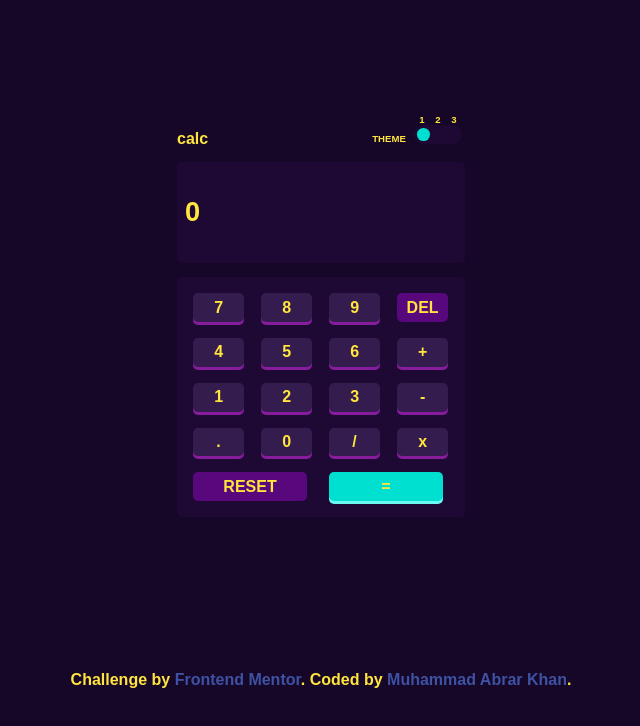
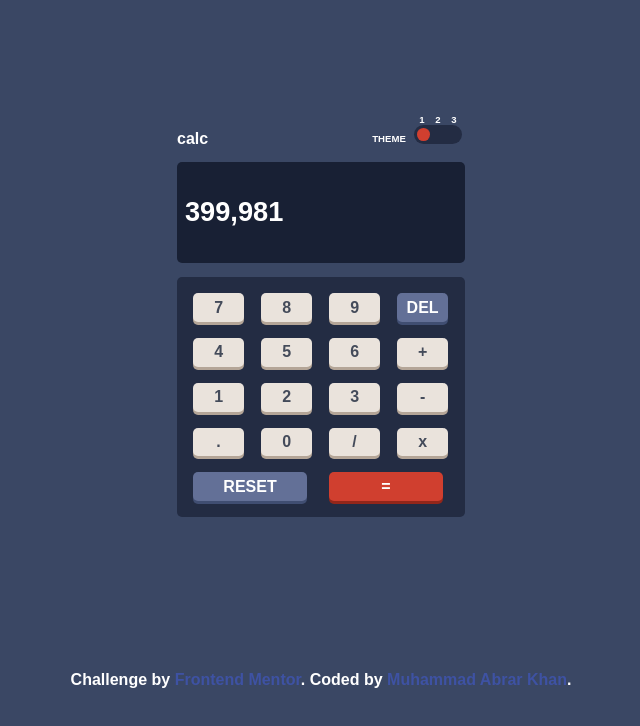
Before and after one commit to Muhammad-Abrar-Khan/Challenge2_Calculator.github.io, a plain HTML site: page index.html in a window 1280 px wide. Shown: the whole page, without its empty margins (319-959 px from the left). Drawn offline with Linux system fonts and the light colour scheme.

Commit message:
another commit

```diff
--- a/index.css
+++ b/index.css
@@ -9,7 +9,7 @@
 }
 
 :root {
-    /* --background-color-theme1: hsl(222, 26%, 31%);
+    --background-color-theme1: hsl(222, 26%, 31%);
     --body-color-theme1: hsl(0, 0%, 100%);
     --circle-color-theme1: hsl(6, 63%, 50%);
     --circlebg-color-theme1: hsl(223, 31%, 20%);
@@ -21,58 +21,38 @@
     --equal-bg-color-theme1: hsl(6, 63%, 50%);
     --equal-shadow-theme1: 0px 3px 0px 0px hsl(6, 70%, 34%);
     --cancel-del-bg-color-theme1: hsl(225, 21%, 49%);
-    --cancel-del-shadow-theme1: 0px 3px 0px 0px hsl(224, 28%, 35%); */
+    --cancel-del-shadow-theme1: 0px 3px 0px 0px hsl(224, 28%, 35%);
+    --otherkeys-color-theme1: hsl(0, 0%, 100%);
 
-    /* --background-color-theme1: hsl(0, 0%, 90%);
-    --circlebg-color-theme1:hsl(0, 5%, 81%);
-    --key-bg-color-theme1: hsl(45, 7%, 89%)  ;
-    --output-bg-color-theme1:hsl(0, 0%, 93%) ;
-    --cancel-del-bg-color-theme1: hsl(185, 42%, 37%);
-    --cancel-del-shadow-theme1: hsl(185, 58%, 25%) ;
-    --circle-color-theme1:hsl(25, 98%, 40%) ;
-    --equal-bg-color-theme1: hsl(25, 98%, 40%);
-    --equal-shadow-theme1: 0px 3px 0px 0px hsl(25, 99%, 27%);
-    --key-color-theme1: hsl(60, 10%, 19%) ;
-    --key-shadow-theme1: 0px 3px 0px 0px hsl(35, 11%, 61%);
-    --grid-bg-color-theme1: hsl(0, 5%, 81%); */
+    --background-color-theme2: hsl(0, 0%, 90%);
+    --circlebg-color-theme2:hsl(0, 5%, 81%);
+    --key-bg-color-theme2: hsl(45, 7%, 89%)  ;
+    --output-bg-color-theme2:hsl(0, 0%, 93%) ;
+    --cancel-del-bg-color-theme2: hsl(185, 42%, 37%);
+    --cancel-del-shadow-theme2: 0px 3px 0px 0px hsl(185, 58%, 25%) ;
+    --circle-color-theme2:hsl(25, 98%, 40%) ;
+    --equal-bg-color-theme2: hsl(25, 98%, 40%);
+    --equal-shadow-theme2: 0px 3px 0px 0px hsl(25, 99%, 27%);
+    --key-color-theme2: hsl(60, 10%, 19%) ;
+    --key-shadow-theme2: 0px 3px 0px 0px hsl(35, 11%, 61%);
+    --grid-bg-color-theme2: hsl(0, 5%, 81%);
+    --otherkeys-color-theme2:hsl(0, 0%, 100%) ;
 
-    /* hsl(0, 0%, 100%) */
-     /* --body-color-theme1:; */
-
-    --background-color-theme1: hsl(268, 75%, 9%);
-    --circlebg-color-theme1:hsl(268, 71%, 12%);
-    --key-bg-color-theme1:  hsl(268, 47%, 21%) ;
-    --key-shadow-theme1: 0px 3px 0px 0px  hsl(290, 70%, 36%);
-    --output-bg-color-theme1:hsl(268, 71%, 12%) ;
-    --cancel-del-bg-color-theme1: hsl(281, 89%, 26%);
-    --cancel-del-shadow-theme1:hsl(285, 91%, 52%) ;
-    --circle-color-theme1:hsl(176, 100%, 44%);
-    --equal-bg-color-theme1: hsl(176, 100%, 44%);
-    --equal-shadow-theme1: 0px 3px 0px 0px hsl(177, 92%, 70%);
-    --key-color-theme1: hsl(52, 100%, 62%);
-    --grid-bg-color-theme1: hsl(268, 71%, 12%);
-    --body-color-theme1:hsl(52, 100%, 62%);
-
-
-    /* - Light yellow: hsl(52, 100%, 62%)
-    - Very dark blue: hsl(198, 20%, 13%)
-    - White (text): hsl(0, 0%, 100%) */
-
-
-
-  }
-
-/* CSS
-.theme1 {
-  }
-
-  .theme2 {
-  }
-
-  .theme3 {
-
-  } */
-
+    --background-color-theme3: hsl(268, 75%, 9%);
+    --circlebg-color-theme3:hsl(268, 71%, 12%);
+    --key-bg-color-theme3:  hsl(268, 47%, 21%) ;
+    --key-shadow-theme3: 0px 3px 0px 0px  hsl(290, 70%, 36%);
+    --output-bg-color-theme3:hsl(268, 71%, 12%) ;
+    --cancel-del-bg-color-theme3: hsl(281, 89%, 26%);
+    --cancel-del-shadow-theme3:0px 3px 0px 0px  hsl(290, 70%, 36%) ;
+    --circle-color-theme3:hsl(176, 100%, 44%);
+    --equal-bg-color-theme3: hsl(176, 100%, 44%);
+    --equal-shadow-theme3: 0px 3px 0px 0px hsl(177, 92%, 70%);
+    --key-color-theme3: hsl(52, 100%, 62%);
+    --grid-bg-color-theme3: hsl(268, 71%, 12%);
+    --body-color-theme3:hsl(52, 100%, 62%);
+    --otherkeys-color-theme3:hsl(0, 0%, 100%);
+}
 
 body{
     display: flex;
@@ -165,17 +145,17 @@ body{
 .equal{
     background-color: var(--equal-bg-color-theme1);
     box-shadow: var(--equal-shadow-theme1);
-    color: var(--body-color-theme1);
+    color: var(--otherkeys-color-theme1);
 }
 .key:hover{
     cursor: pointer;
     transform: scale(1.02);
-    filter: brightness(1.2);
+    filter: brightness(1.4);
 }
 .cancel,.del{
     background-color: var(--cancel-del-bg-color-theme1);
     box-shadow: var(--cancel-del-shadow-theme1);
-    color: var(--body-color-theme1);
+    color: var(--otherkeys-color-theme1);
 }
 
 .attribution {
@@ -184,5 +164,5 @@ body{
     text-align: center;
 }
 .attribution a {
-    color: hsl(228, 45%, 44%);
+    color:hsl(228, 45%, 44%);
 }
--- a/index.html
+++ b/index.html
@@ -43,7 +43,7 @@
 
         </div>
 
-        <div class="output">0</div>
+        <div class="output">399,981</div>
 
         <div class="grid-container">
           <div class="key seven" onclick="seven()">7</div>
--- a/index.js
+++ b/index.js
@@ -7,8 +7,7 @@ let justifyContentState = 1; // Initial state is flex-start
 const circleBg = document.getElementById('circleBg');
 const circle = document.getElementById('circle');
 
-circleBg.addEventListener('click', function() {
-  // Update the justifyContentState based on the clicked position
+circleBg.addEventListener('click', function(event) {
   const clickPosition = event.clientX;
   const circleBgRect = circleBg.getBoundingClientRect();
   const circleCenter = circleBgRect.left + circleBgRect.width / 2;
@@ -22,7 +21,30 @@ circleBg.addEventListener('click', function() {
   }
 
   updateCirclePosition();
+  updateColorScheme();
 });
+
+function updateColorScheme() {
+  let theme;
+
+  switch (justifyContentState) {
+    case 1:
+      theme = 'theme1';
+      break;
+    case 2:
+      theme = 'theme2';
+      break;
+    case 3:
+      theme = 'theme3';
+      break;
+    default:
+      theme = 'theme1';
+      break;
+  }
+
+  document.documentElement.style.setProperty('--background-color-theme', `var(--${theme})`);
+  // Update other color properties as well using the respective custom property names
+}
 
 function updateCirclePosition() {
   switch (justifyContentState) {
@@ -44,32 +66,8 @@ function updateCirclePosition() {
   }
 }
 
-// Update circle position and color scheme function
-function updateColorScheme() {
-    let theme;
+// Rest of your JavaScript code ...
 
-    switch (justifyContentState) {
-      case 1:
-        theme = 'theme1';
-        break;
-      case 2:
-        theme = 'theme2';
-        break;
-      case 3:
-        theme = 'theme3';
-        break;
-      default:
-        theme = 'theme1';
-        break;
-    }
-
-    document.documentElement.style.setProperty('--theme', theme);
-  }
-
-  // ... Rest of the JavaScript code ...
-
-
-updateCirclePosition(); // Set initial circle position
 
 
 
```
Lines whose indentation alone changed are shown as unchanged.
